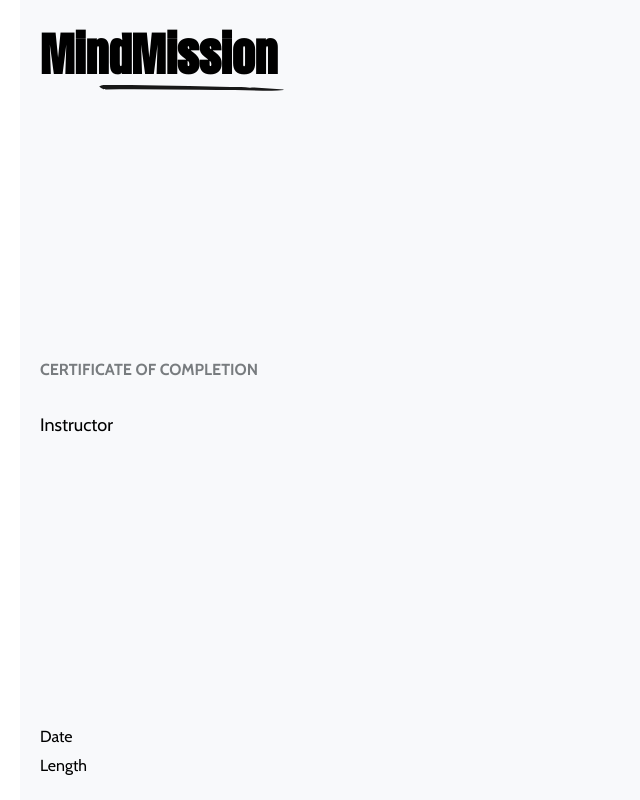
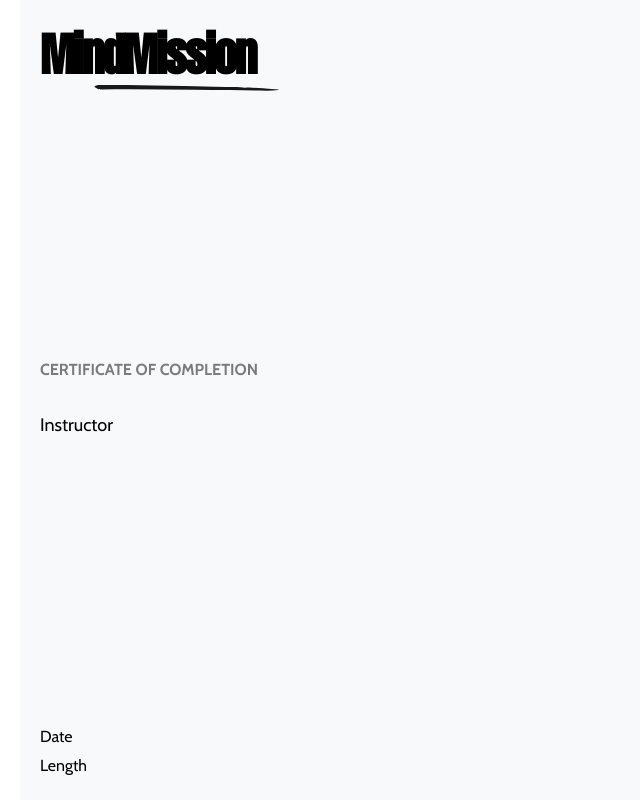
Before and after one commit to Mind-Mission/Template, a plain HTML site: page index.html in a window 1280 px wide. Shown: the whole page, without its empty margins (0-640 px from the left). Drawn offline with nearby package versions, Linux system fonts and the light colour scheme.

Commit message:
Update index.html

```diff
--- a/index.html
+++ b/index.html
@@ -45,8 +45,7 @@
 
     .logo h1 {
       width: fit-content;
-      letter-spacing: 0px;
-      font-size: 45px;
+      letter-spacing: -2px;
       font-family: 'Anton';
       font-size: 46px;
     }
```
